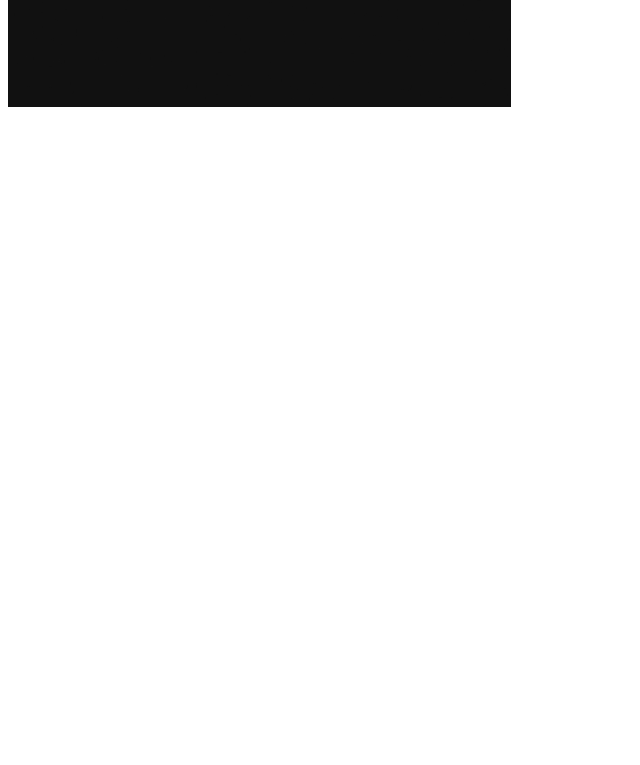
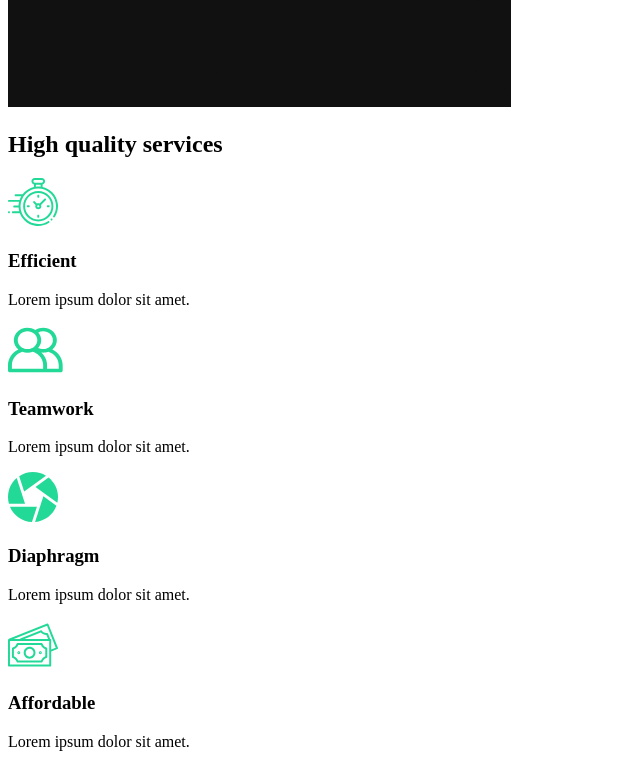
Before and after one commit to blizzardsflame/Portfolio-capture, a React (Create React App) app: page / in a window 1280 px wide. Shown: the part 860-1625 px from the top of the page, without its empty margins (0-640 px from the left). Before the commit the page ends 979 px from the top, so only its background shows below. Built offline with nearby package versions, Linux system fonts and the light colour scheme.

Commit message:
3. Services section

```diff
--- /dev/null
+++ b/src/components/Services.js
@@ -0,0 +1,52 @@
+import clock from "../img/clock.svg";
+import diaphragm from "../img/diaphragm.svg";
+import money from "../img/money.svg";
+import teamwork from "../img/teamwork.svg";
+import home2 from "../img/home2.png";
+
+const Services = () => {
+  return (
+    <div className="services">
+      <div className="description">
+        <h2>
+          High <span>quality</span> services
+        </h2>
+        <div className="cards">
+          <div className="card">
+            <div className="icon">
+              <img src={clock} alt="clock" />
+              <h3>Efficient</h3>
+            </div>
+            <p>Lorem ipsum dolor sit amet.</p>
+          </div>
+          <div className="card">
+            <div className="icon">
+              <img src={teamwork} alt="clock" />
+              <h3>Teamwork</h3>
+            </div>
+            <p>Lorem ipsum dolor sit amet.</p>
+          </div>
+          <div className="card">
+            <div className="icon">
+              <img src={diaphragm} alt="clock" />
+              <h3>Diaphragm</h3>
+            </div>
+            <p>Lorem ipsum dolor sit amet.</p>
+          </div>
+          <div className="card">
+            <div className="icon">
+              <img src={money} alt="clock" />
+              <h3>Affordable</h3>
+            </div>
+            <p>Lorem ipsum dolor sit amet.</p>
+          </div>
+        </div>
+      </div>
+      <div className="image">
+        <img src={home2} alt="home2" />
+      </div>
+    </div>
+  );
+};
+
+export default Services;
--- a/src/pages/AboutUs.js
+++ b/src/pages/AboutUs.js
@@ -1,10 +1,12 @@
 import About from "../components/About";
+import Services from "../components/Services";
 
 const AboutUs = () => {
   return (
-    <div>
+    <>
       <About />
-    </div>
+      <Services />
+    </>
   );
 };
 
```
Also changed, not shown: 1 other file (tests, documents, lock files or other folders).
